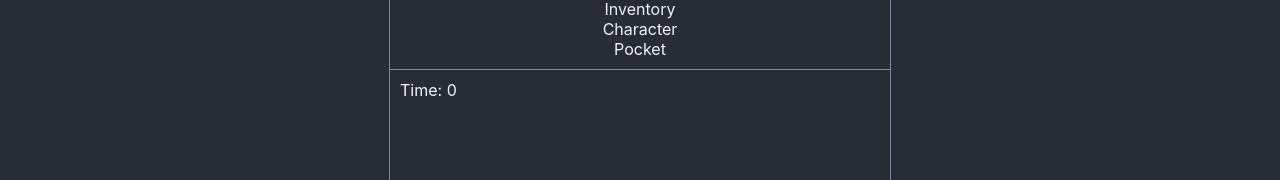
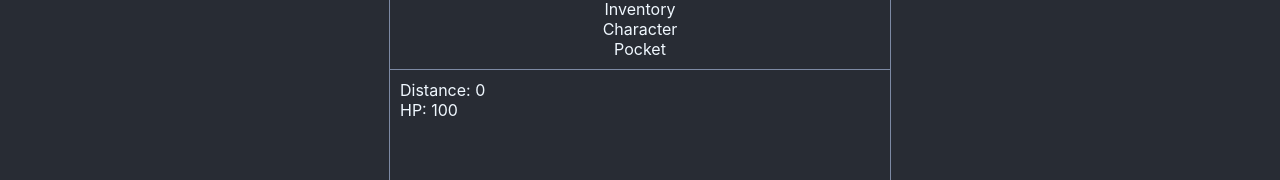
Before and after one commit to zhesha/potassium, a React (Create React App) app: page / in a window 1280 px wide. Shown: the part 171-351 px from the top of the page. Built offline with nearby package versions, Linux system fonts and the light colour scheme.

Commit message:
show info

```diff
--- a/src/Game/Game.ts
+++ b/src/Game/Game.ts
@@ -1,3 +1,4 @@
+import { InfoData } from "../components/GamePage/Info/Info";
 import { Enemy, createEnemy } from "./Enemy";
 import { Loot, loot } from "./Loot";
 import { Player, createPlayer } from "./Player";
@@ -18,22 +19,24 @@ interface Game {
     player: Player,
     enemy: Enemy | null,
     loot: Loot,
+    distance: number,
     tick: (timeStamp: number) => void,
     doMove: (deltaTime: number) => void,
     doPlayerAttack: (deltaTime: number) => void;
     doEnemyAttack: (deltaTime: number) => void;
     runPressed: () => void,
     runReleased: () => void,
-    timeChangeHandlers: (value: number) => void,
-    onTimeChange: (handler: (value: number) => void) => void,
     enemyProgressHandlers: (value: number) => void,
     onEnemyProgress: (handler: (value: number) => void) => void,
     enemyReceiveDmgHandler: (currentHp: number) => void,
     onEnemyDmgReceive: (handler: (currentHp: number) => void) => void,
     showLootHandler: (message: string) => void,
     onShowLoot: (handler: (message: string) => void) => void,
+    infoChangeHandler: () => void,
+    onInfoChange: (handler: () => void) => void,
     killEnemy(): void,
     generateLoot(): void,
+    getInfo(): InfoData,
 }
 
 export const game: Game = {
@@ -44,6 +47,7 @@ export const game: Game = {
     player: createPlayer(),
     enemy: null,
     loot,
+    distance: 0,
     tick(timeStamp: number) {
         if (this.isRun && this.lastTimeStamp === 0) {
             this.lastTimeStamp = timeStamp;
@@ -51,9 +55,10 @@ export const game: Game = {
         if (this.isRun) {
             const deltaTime = timeStamp - this.lastTimeStamp;
             this.time += deltaTime;
-            this.timeChangeHandlers(this.time);
             if (this.gameState === GameState.moving && this.enemy && !this.enemy.isArrive()) {
                 this.doMove(deltaTime);
+                this.distance += 1.4 * deltaTime / 1000;
+                this.infoChangeHandler();
             }
             if (this.gameState === GameState.fighting) {
                 this.doPlayerAttack(deltaTime);
@@ -118,10 +123,6 @@ export const game: Game = {
     runReleased() {
         this.isRun = false;
     },
-    timeChangeHandlers: (value: number) => { },
-    onTimeChange(handler: (value: number) => void) {
-        this.timeChangeHandlers = handler;
-    },
     enemyProgressHandlers: (value: number) => { },
     onEnemyProgress(handler: (value: number) => void) {
         this.enemyProgressHandlers = handler;
@@ -134,6 +135,10 @@ export const game: Game = {
     onShowLoot(handler: (message: string) => void) {
         this.showLootHandler = handler;
     },
+    infoChangeHandler () {},
+    onInfoChange (handler: () => void) {
+        this.infoChangeHandler = handler
+    },
     killEnemy: function () {
         this.enemy = createEnemy();
         this.gameState = GameState.moving;
@@ -144,7 +149,13 @@ export const game: Game = {
         const item = this.loot.generate();
         this.player.inventory.backpack.add(item.item);
         this.showLootHandler(item.message);
-    }
+    },
+    getInfo(): InfoData {
+        return {
+            distance: Math.floor(this.distance),
+            hp: this.player.hp,
+        }
+    },
 }
 
 function step(timeStamp: number) {
--- a/src/Game/Player.ts
+++ b/src/Game/Player.ts
@@ -1,3 +1,4 @@
+import { game } from "./Game";
 import { Inventory, createInventory } from "./Inventory";
 import { Pocket, createPocket } from "./Pocket";
 import { Skill } from "./Skill";
@@ -55,6 +56,7 @@ export function createPlayer (): Player {
             } else {
                 this.hp -= 1;
             }
+            game.infoChangeHandler();
         },
         isAlive () {
             return this.hp > 0;
--- a/src/components/GamePage/Info/Info.tsx
+++ b/src/components/GamePage/Info/Info.tsx
@@ -2,14 +2,20 @@ import React, { useState } from 'react';
 import './Info.scss'
 import { game } from '../../../Game/Game';
 
+export interface InfoData {
+    distance: number
+    hp: number
+}
+
 export function Info() {
-    const [time, setTime] = useState(0);
+    const [info, setInfo] = useState<InfoData>(game.getInfo());
 
-    game.onTimeChange((newTime: number) => {
-        setTime(newTime);
+    game.onInfoChange(() => {
+        setInfo(game.getInfo());
     });
 
     return <div className="info">
-        Time: {time}
+        <div>Distance: {info.distance}</div>
+        <div>HP: {info.hp}</div>
     </div>
 }
```
Also changed, not shown: 1 other file (tests, documents, lock files or other folders).
